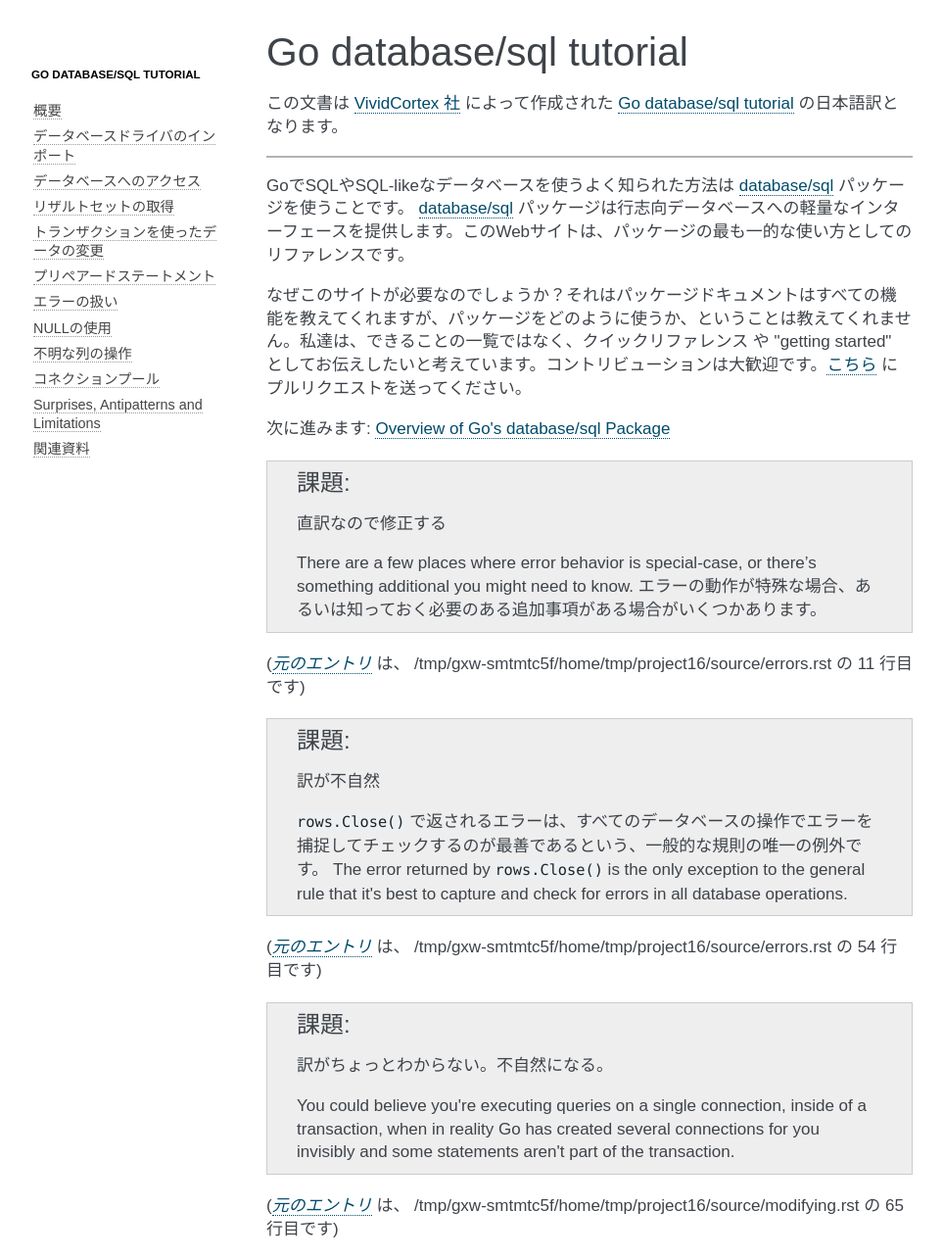
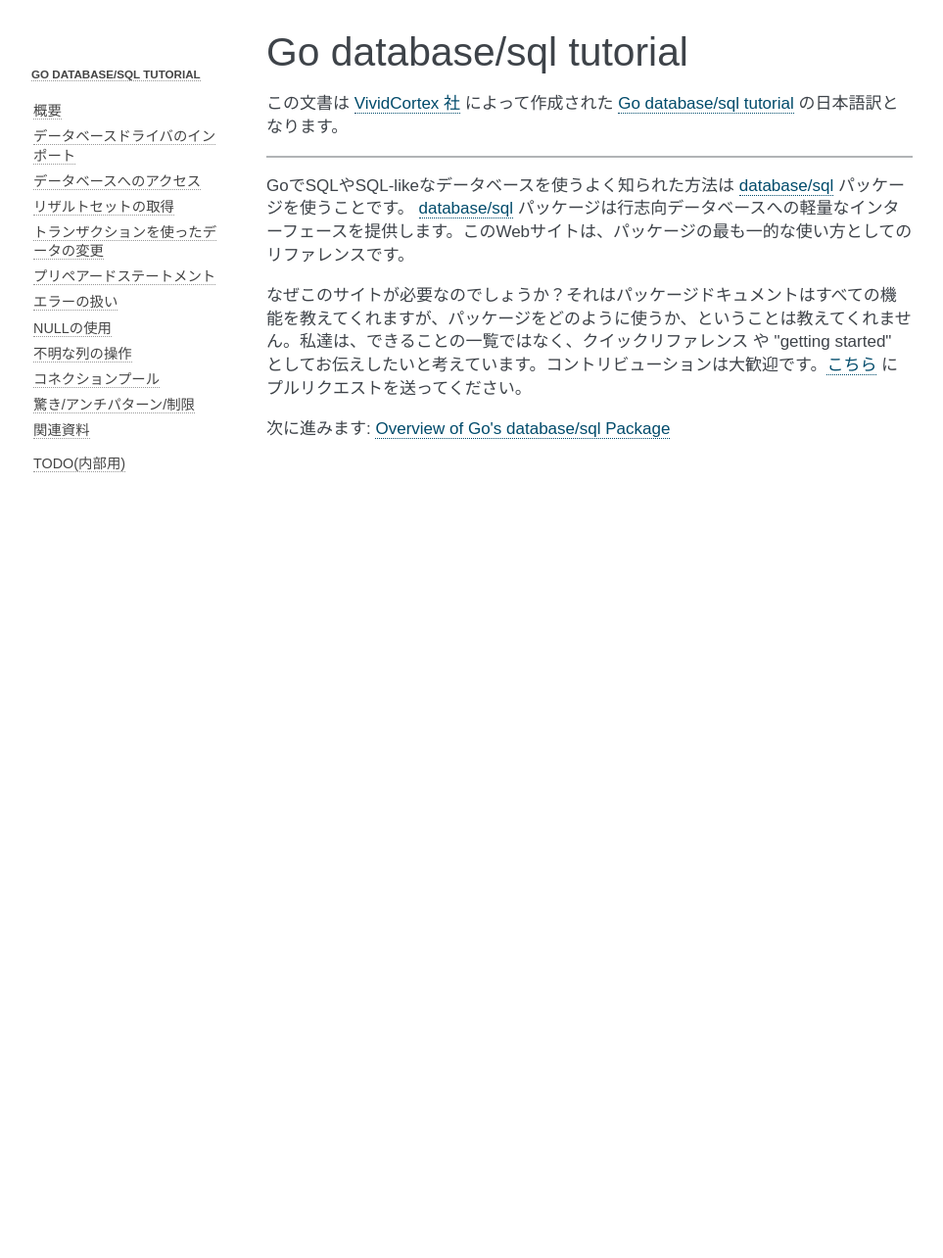
Before and after one commit to d-tsuji/go-database-sql-tutorial-ja, a Sphinx documentation site: the page built from source/index.rst, in a window 1280 px wide. Shown: the whole page at 98% size, without its empty margins (148-1111 px from the left). Built offline with Sphinx 7.4.7, drawn with Linux system fonts in a browser that asks for light colours; after the commit the page ends 900 px from its top, so only the background shows below that; some of the changed lines change nothing that is shown.

Commit message:
add content

```diff
--- a/source/_templates/globaltoc.html
+++ b/source/_templates/globaltoc.html
@@ -1,5 +1,5 @@
 <div id="toc" class="sidebarRow">
-    <h5>GO DATABASE/SQL TUTORIAL</h5>
+    <h5><a href="/">GO DATABASE/SQL TUTORIAL</a></h5>
 
     {%- if sphinx_version[:3] >= '1.2' %}
     {{ toctree (maxdepth=1, collapse=False, includehidden=True) }}
--- a/source/index.rst
+++ b/source/index.rst
@@ -28,4 +28,8 @@
     surprises
     references
 
-.. todolist::
+.. toctree::
+    :maxdepth: 1
+    :hidden:
+
+    todo
--- a/source/surprises.rst
+++ b/source/surprises.rst
@@ -1,149 +1,93 @@
 ========================================
-Surprises, Antipatterns and Limitations
+驚き/アンチパターン/制限
 ========================================
 
-Although ``database/sql`` is simple once you're accustomed to it, you
-might be surprised by the subtlety of use cases it supports. This is
-common to Go's core libraries.
+---------------------------------
 
-Resource Exhaustion
+``database/sql`` は慣れれば簡単ですが、サポートするユースケースの微妙さに驚くかもしれません。これはGoのコアライブラリに共通です。
+
+リソースの枯渇
 ===================
 
-As mentioned throughout this site, if you don't use ``database/sql`` as
-intended, you can certainly cause trouble for yourself, usually by
-consuming some resources or preventing them from being reused
-effectively:
+このサイト全体で言及したように、意図したとおりに ``database/sql`` を使用しない場合、通常はリソースを消費するか、リソースの効果的な再利用を妨げることにより、問題を引き起こす可能性があります。
 
--  Opening and closing databases can cause exhaustion of resources.
--  Failing to read all rows or use ``rows.Close()`` reserves connections
-   from the pool.
--  Using ``Query()`` for a statement that doesn't return rows will
-   reserve a connection from the pool.
--  Failing to be aware of how `prepared statements <prepared.html>`__
-   work can lead to a lot of extra database activity.
+- データベースを開いたり閉じたりすると、リソースが枯渇する可能性があります。
+- すべての行を読み取らないか ``rows.Close()`` を使用しないと、プールからの接続が確保されたままになります。
+- 行を返さないステートメントに ``Query`` を使用すると、プールからの接続が確保されたままになります。
+- `プリペアードステートメント<prepared.html>`_ がどのように動作するかを認識しないと、多くの余分なデータベースアクティビティが発生する可能性があります。
 
-Large uint64 Values
+大きな uint64 値
 ===================
 
-Here's a surprising error. You can't pass big unsigned integers as
-parameters to statements if their high bit is set:
+これは驚くべきエラーです。大きなビットが設定されている場合、ステートメントに大きな符号なし整数をパラメーターとして渡すことはできません。
 
 .. code-block:: go
 
-   <pre class="prettyprint lang-go">
    _, err := db.Exec("INSERT INTO users(id) VALUES", math.MaxUint64) // Error
-   </pre>
 
-This will throw an error. Be careful if you use ``uint64`` values, as
-they may start out small and work without error, but increment over time
-and start throwing errors.
+これはエラーをスローします。 ``uint64`` 値を使用する場合は注意してください。小さな値から始まり、エラーなしで機能しますが、時間の経過とともに増分してエラーをスローし始める可能性があります。
 
-Connection State Mismatch
-=========================
+コネクション状態の不一致
+=============================
 
-Some things can change connection state, and that can cause problems for
-two reasons:
+コネクションの状態を変更できるいくつかの操作がありますが、それは次の2つの理由で問題を引き起こす可能性があります。
 
-1. Some connection state, such as whether you're in a transaction,
-   should be handled through the Go types instead.
-2. You might be assuming that your queries run on a single connection
-   when they don't.
+#. トランザクション内かどうかなどの、一部のコネクションの状態は、Goの型を介して処理する必要があります。
+#. クエリが実行されていないときに、クエリが単一の接続で実行されると仮定している場合があります。
 
-For example, setting the current database with a ``USE`` statement is a
-typical thing for many people to do. But in Go, it will affect only the
-connection that you run it in. Unless you are in a transaction, other
-statements that you think are executed on that connection may actually
-run on different connections gotten from the pool, so they won't see the
-effects of such changes.
+たとえば、``USE`` ステートメントを使用して現在のデータベースを設定することは、一般的なことです。 ただし、Goでは、実行中の接続のみに影響します。トランザクション中でない限り、その接続で実行されると思われる他のステートメントは、プールから取得した異なる接続で実際に実行される可能性があるため、そのような変更の影響は見られません。
 
-Additionally, after you've changed the connection, it'll return to the
-pool and potentially pollute the state for some other code. This is one
-of the reasons why you should never issue BEGIN or COMMIT statements as
-SQL commands directly, too.
+また、接続を変更すると、プールに戻り、他のコードの状態を潜在的に汚染します。これは ``BEGIN`` または ``COMMIT`` ステートメントをSQLコマンドとして直接発行しないでください理由の1つです。
 
-Database-Specific Syntax
+データベース固有の構文
 ========================
 
-The ``database/sql`` API provides an abstraction of a row-oriented
-database, but specific databases and drivers can differ in behavior
-and/or syntax, such as `prepared statement
-placeholders <prepared.html>`__.
+``database/sql`` のAPIは行指向データベースの抽象化を提供しますが、特定のデータベースとドライバーは、`プリペアドステートメントのプレースホルダー <prepared.html>`_ などの動作や構文が異なる場合があります。
 
-Multiple Result Sets
-====================
+複数のリザルトセット
+=======================
 
-The Go driver doesn't support multiple result sets from a single query
-in any way, and there doesn't seem to be any plan to do that, although
-there is `a feature
-request <https://github.com/golang/go/issues/5171>`__ for supporting
-bulk operations such as bulk copy.
+Goドライバーは、単一のクエリからの複数のリザルトセットをサポートしていません。バルクコピーなどのバルク操作をサポートするための `機能要求 <https://github.com/golang/go/issues/5171>`_ はありますが、それを行う計画はないようです。
 
-This means, among other things, that a stored procedure that returns
-multiple result sets will not work correctly.
+これは、特に、複数のリザルトセットを返すストアドプロシージャが正しく機能しないことを意味します。
 
-Invoking Stored Procedures
-==========================
+ストアドプロシージャの呼び出し
+=====================================
 
-Invoking stored procedures is driver-specific, but in the MySQL driver
-it can't be done at present. It might seem that you'd be able to call a
-simple procedure that returns a single result set, by executing
-something like this:
+ストアドプロシージャの呼び出しはドライバー固有ですが、MySQLドライバーでは現在実行できません。 次のようなものを実行することで、単一のリザルトセットを返す簡単なプロシージャを呼び出すことができるように思えるかもしれません。
 
 .. code-block:: go
 
-   <pre class="prettyprint lang-go">
    err := db.QueryRow("CALL mydb.myprocedure").Scan(result) // Error
-   </pre>
 
-In fact, this won't work. You'll get the following error: *Error 1312:
-PROCEDURE mydb.myprocedure can't return a result set in the given
-context*. This is because MySQL expects the connection to be set into
-multi-statement mode, even for a single result, and the driver doesn't
-currently do that (though see `this
-issue <https://github.com/go-sql-driver/mysql/issues/66>`__).
+実際、これは機能しません。 次のエラーが表示されます。 *エラー1312* ：プロシージャmydb.myprocedureは、指定されたコンテキストでリザルトセットを返すことができません。 これは、MySQLは、単一の結果であっても、接続がマルチステートメントモードに設定されることを期待しており、ドライバーが現在それを行っていないためです(`この問題 <https://github.com/go-sql-driver/mysql/issues/66>`_ を参照)。
 
-Multiple Statement Support
-==========================
+複数ステートメントのサポート
+==============================
 
-The ``database/sql`` doesn't explicitly have multiple statement support,
-which means that the behavior of this is backend dependent:
+``database/sql`` は複数のステートメントを明示的にサポートしていません。つまり、この動作はバックエンドに依存しています。
 
 .. code-block:: go
 
-   <pre class="prettyprint lang-go">
    _, err := db.Exec("DELETE FROM tbl1; DELETE FROM tbl2") // Error/unpredictable result
-   </pre>
 
-The server is allowed to interpret this however it wants, which can
-include returning an error, executing only the first statement, or
-executing both.
+サーバーは、これを必要に応じて解釈できます。これには、エラーを返す、最初のステートメントのみを実行する、または両方を実行することが含まれます。
 
-Similarly, there is no way to batch statements in a transaction. Each
-statement in a transaction must be executed serially, and the resources
-in the results, such as a Row or Rows, must be scanned or closed so the
-underlying connection is free for the next statement to use. This
-differs from the usual behavior when you're not working with a
-transaction. In that scenario, it is perfectly possible to execute a
-query, loop over the rows, and within the loop make a query to the
-database (which will happen on a new connection):
+同様に、トランザクション内のステートメントをバッチ処理する方法はありません。 トランザクション内の各ステートメントはシリアルで実行する必要があり、単一の行や複数の行などの結果のリソースをスキャンまたは閉じる必要があります。そのため、コネクションは次のステートメントで使用できます。 これは、トランザクションを処理していないときの通常の動作とは異なります。 そのシナリオでは、クエリを実行し、行をループし、ループ内でデータベースへのクエリを作成することが完全に可能です（新しいコネクションで発生します）。
 
 .. code-block:: go
 
-   <pre class="prettyprint lang-go">
    rows, err := db.Query("select * from tbl1") // Uses connection 1
    for rows.Next() {
        err = rows.Scan(&myvariable)
        // The following line will NOT use connection 1, which is already in-use
        db.Query("select * from tbl2 where id = ?", myvariable)
    }
-   </pre>
 
-But transactions are bound to just one connection, so this isn't
-possible with a transaction:
+ただし、トランザクションは1つのコネクションのみにバインドされるため、トランザクションではこれは不可能です。
 
 .. code-block:: go
 
-   <pre class="prettyprint lang-go">
    tx, err := db.Begin()
    rows, err := tx.Query("select * from tbl1") // Uses tx's connection
    for rows.Next() {
@@ -151,13 +95,10 @@
        // ERROR! tx's connection is already busy!
        tx.Query("select * from tbl2 where id = ?", myvariable)
    }
-   </pre>
 
-Go doesn't stop you from trying, though. For that reason, you may wind
-up with a corrupted connection if you attempt to perform another
-statement before the first has released its resources and cleaned up
-after itself. This also means that each statement in a transaction
-results in a separate set of network round-trips to the database.
+ただし、Goを試してみることはできません。 そのため、最初のステートメントがリソースを解放してからクリーンアップする前に別のステートメントを実行しようとすると、コネクションが破損する可能性があります。 これは、トランザクション内の各ステートメントが、データベースへのネットワークラウンドトリップの個別のセットをもたらすことも意味します。
 
-**Previous: `The Connection Pool <connection-pool.html>`__** **Next:
-`Related Reading and Resources <references.html>`__**
+| 前に戻る: `The Connection Pool <connection-pool.html>`_
+| 次に進む: `Related Reading and Resources <references.html>`_
+
+.. todo:: 全体的に見直す
--- /dev/null
+++ b/source/todo.rst
@@ -0,0 +1,7 @@
+===============================
+TODO(内部用)
+===============================
+
+内部的なTODOです。
+
+.. todolist::
```
